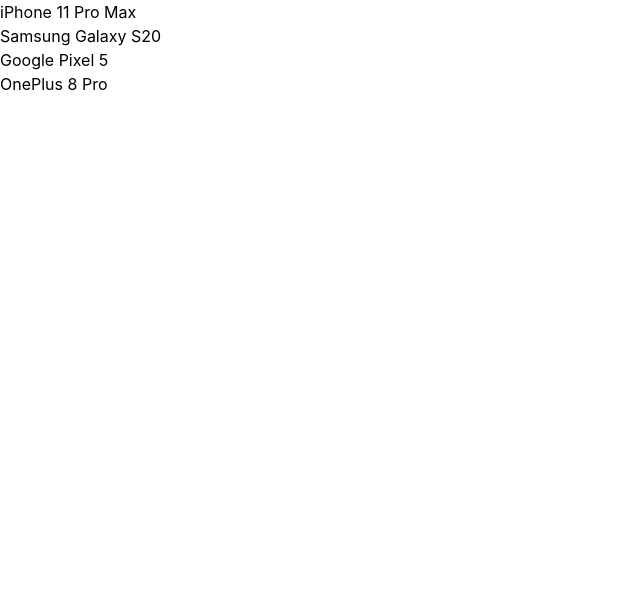
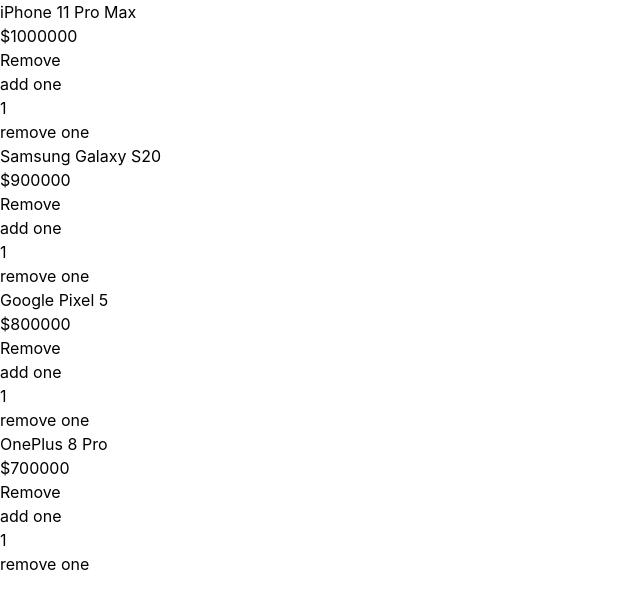
Before and after one commit to Ameer2000Mzori/Cart-UseReducer-React, a React (Create React App) app: page / in a window 1280 px wide. Shown: the top 608 px of the page, without its empty margins (0-640 px from the left). Built offline with nearby package versions, Linux system fonts and the light colour scheme.

Commit message:
added more data

```diff
--- a/src/component/Cart.jsx
+++ b/src/component/Cart.jsx
@@ -10,8 +10,18 @@
 
   return (
     <div>
-      {state.map((item) => (
-        <div>{item.name}</div>
+      {state.map((item, index) => (
+        <div key={index}>
+          <img src={item.image} alt="" />
+          <h1>{item.name}</h1>
+          <h3>${item.price}</h3>
+          <button>Remove</button>
+          <div>
+            <button>add one</button>
+            <h2>{item.amount}</h2>
+            <button>remove one</button>
+          </div>
+        </div>
       ))}
     </div>
   )
--- a/src/component/shared/dataList.js
+++ b/src/component/shared/dataList.js
@@ -3,28 +3,24 @@
     id: 1,
     name: 'iPhone 11 Pro Max',
     price: 1000000,
-    image:
-      'https://images.unsplash.com/photo-1494790108377-be9c29b29330?ixlib=rb-1.2.1&ixid=eyJhcHBfaWQiOjEyMDd9&auto=format&fit=crop&w=1050&q=80',
+    amount: 1,
   },
   {
     id: 2,
     name: 'Samsung Galaxy S20',
     price: 900000,
-    image:
-      'https://images.unsplash.com/photo-1581291518857-4e27b48ff24e?ixlib=rb-1.2.1&auto=format&fit=crop&w=1050&q=80',
+    amount: 1,
   },
   {
     id: 3,
     name: 'Google Pixel 5',
     price: 800000,
-    image:
-      'https://images.unsplash.com/photo-1601924638867-3a6de6b7a500?ixlib=rb-1.2.1&auto=format&fit=crop&w=1050&q=80',
+    amount: 1,
   },
   {
     id: 4,
     name: 'OnePlus 8 Pro',
     price: 700000,
-    image:
-      'https://images.unsplash.com/photo-1588940089683-ea2a0a5a4a39?ixlib=rb-1.2.1&auto=format&fit=crop&w=1050&q=80',
+    amount: 1,
   },
 ]
```
